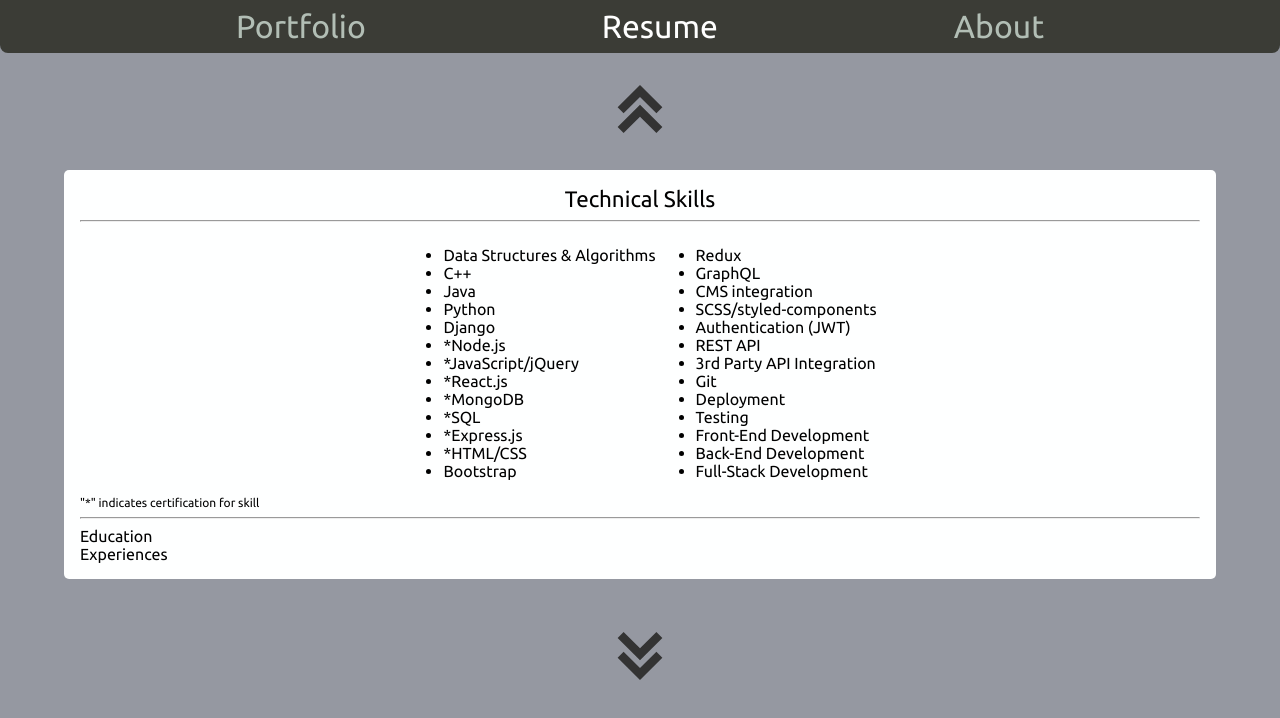
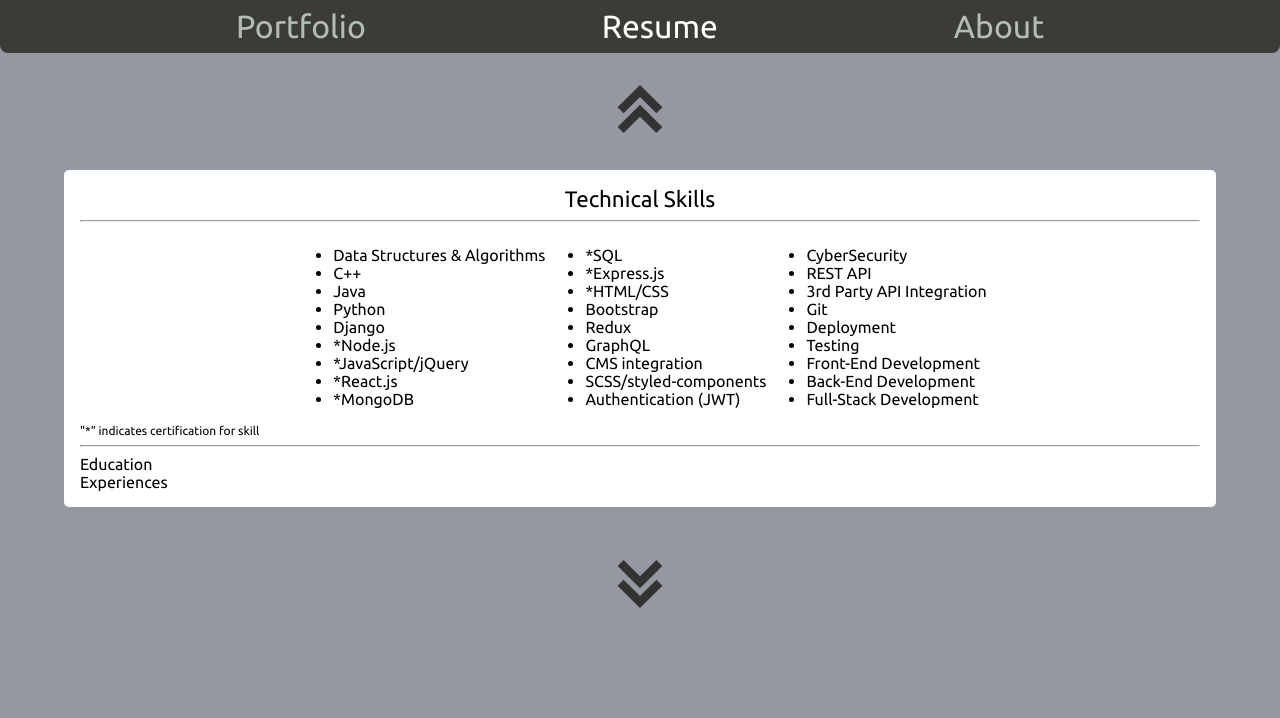
Before and after one commit to tarekel96/Portfolio_App, a React (Create React App) app in the folder portfolio/: page / in a window 1280 px wide. Both pictures are taken after a click on the element "Resume". Shown: the top 718 px of the page. Built offline with nearby package versions, Linux system fonts and the light colour scheme.

Commit message:
changed the arrangement of tech skills into 3 cols instead of 2

```diff
--- a/portfolio/public/assets/data/skills.json
+++ b/portfolio/public/assets/data/skills.json
@@ -1,3 +1,3 @@
 {
-"skills": "Data Structures & Algorithms, C++, Java, Python, Django, *Node.js, *JavaScript/jQuery, *React.js, *MongoDB, *SQL, *Express.js, *HTML/CSS, Bootstrap, Redux, GraphQL, CMS integration, SCSS/styled-components,  Authentication (JWT), REST API, 3rd Party API Integration, Git, Deployment, Testing, Front-End Development, Back-End Development, Full-Stack Development"
+"skills": "Data Structures & Algorithms, C++, Java, Python, Django, *Node.js, *JavaScript/jQuery, *React.js, *MongoDB, *SQL, *Express.js, *HTML/CSS, Bootstrap, Redux, GraphQL, CMS integration, SCSS/styled-components,  Authentication (JWT), CyberSecurity, REST API, 3rd Party API Integration, Git, Deployment, Testing, Front-End Development, Back-End Development, Full-Stack Development"
 }
--- a/portfolio/src/pages/Resume.js
+++ b/portfolio/src/pages/Resume.js
@@ -7,8 +7,8 @@ import styles from './Resume.module.css';
 const Resume = () => {
 	const [ skillsData, setSkills ] = React.useState(null);
 	const [ loading, setLoading ] = React.useState(true);
-	const getHalfArrLength = (arr) => {
-		return Math.round((arr.length - 1) / 2);
+	const getThirdArrLength = (arr) => {
+		return Math.round(arr.length / 3);
 	};
 	React.useEffect(() => {
 		try {
@@ -33,17 +33,26 @@ const Resume = () => {
 				<header>Technical Skills</header>
 				<hr />
 				<div>
-					{/* Slice (1st half of arr) -> Map */}
+					{/* Slice (1st third of arr) -> Map */}
 					<ul>
 						{convertToArray(skillsData.skills)
-							.slice(0, getHalfArrLength(convertToArray(skillsData.skills)))
+							.slice(0, getThirdArrLength(convertToArray(skillsData.skills)))
 							.map((skill, index) => <li key={`Skill ID#: ${index}`}>{skill}</li>)}
 					</ul>
-					{/* Slice (2nd half of arr) -> Map */}
+					{/* Slice (2nd third of arr) -> Map */}
 					<ul>
 						{convertToArray(skillsData.skills)
 							.slice(
-								getHalfArrLength(convertToArray(skillsData.skills)),
+								getThirdArrLength(convertToArray(skillsData.skills)),
+								2 * getThirdArrLength(convertToArray(skillsData.skills))
+							)
+							.map((skill, index) => <li key={`Skill ID#: ${index}`}>{skill}</li>)}
+					</ul>
+					{/* Slice (last third of arr) -> Map */}
+					<ul>
+						{convertToArray(skillsData.skills)
+							.slice(
+								2 * getThirdArrLength(convertToArray(skillsData.skills)),
 								convertToArray(skillsData.skills).length
 							)
 							.map((skill, index) => <li key={`Skill ID#: ${index}`}>{skill}</li>)}
```
